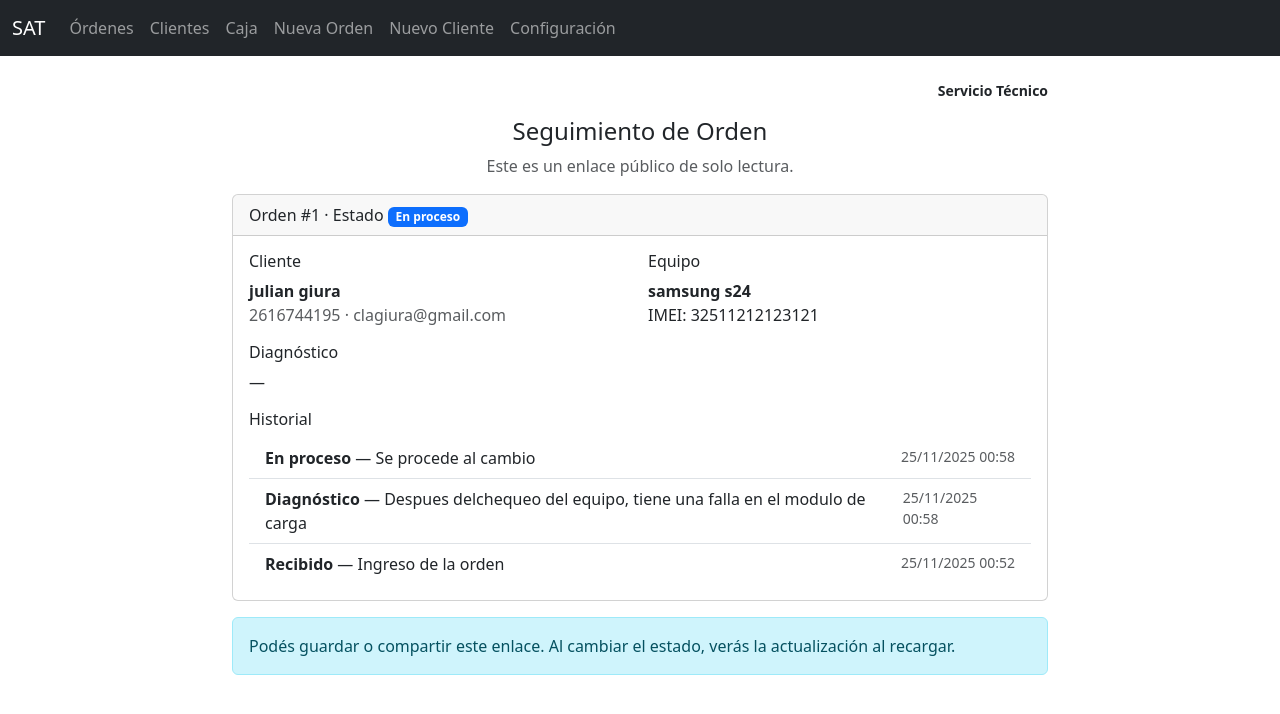
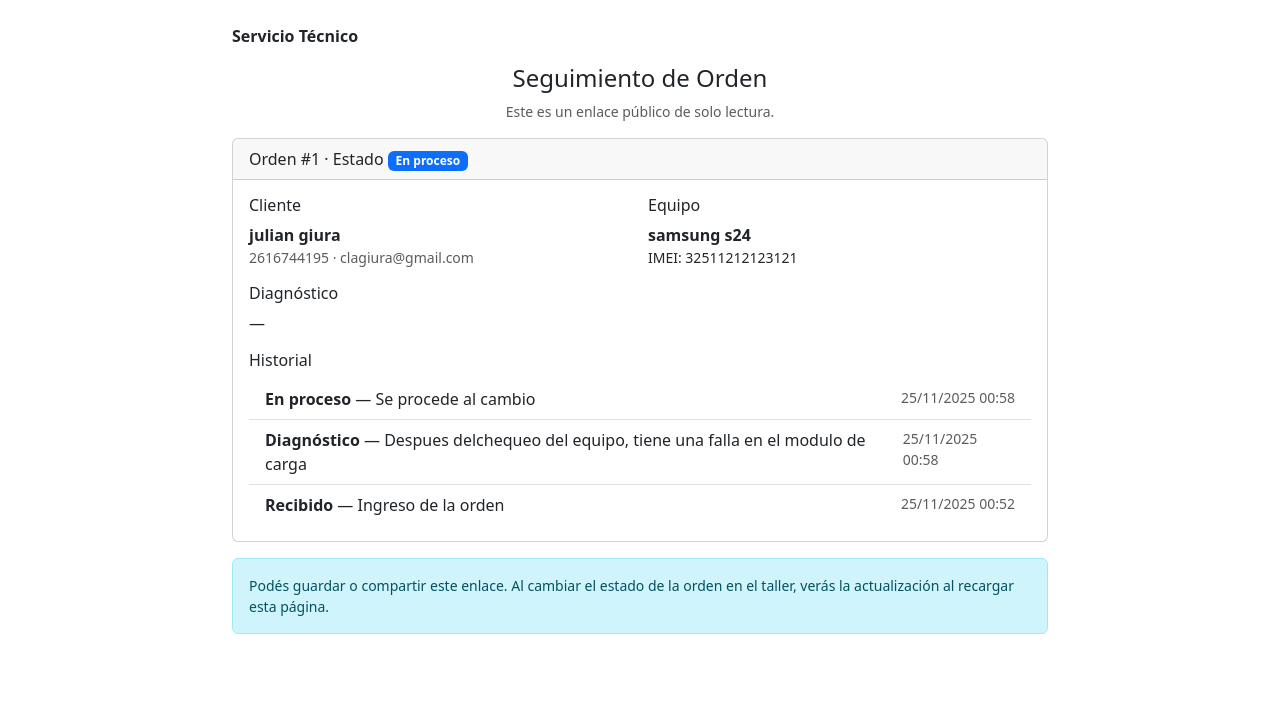
Before and after one commit to JulianGIURA/Proyecto-sat-con-flask, a Flask app: a page that uses templates/public_order.html in a window 1280 px wide. Shown: the top 714 px of the page. Run offline with Flask 3, Linux system fonts and the light colour scheme.

Commit message:
public order solo lectura

```diff
--- a/templates/public_order.html
+++ b/templates/public_order.html
@@ -1,29 +1,41 @@
-{% extends "base.html" %}
-{% block content %}
-<div class="container py-4" style="max-width: 840px;">
+<!doctype html>
+<html lang="es">
+<head>
+  <meta charset="utf-8">
+  <meta name="viewport" content="width=device-width, initial-scale=1">
+  <title>Orden #{{ order.id }} - Seguimiento</title>
+  <link href="https://cdn.jsdelivr.net/npm/bootstrap@5.3.3/dist/css/bootstrap.min.css" rel="stylesheet">
+  <style>
+    body { padding: 1.5rem; }
+  </style>
+</head>
+<body>
 
-  <!-- Encabezado con logo + datos -->
+<div class="container" style="max-width: 840px;">
+
+  <!-- Encabezado con logo + datos, pero SIN menú -->
   <div class="d-flex justify-content-between align-items-center mb-3">
     <div>
-      {% if settings and settings.logo_filename %}
-        <img
-          src="{{ url_for('static', filename='uploads/' ~ settings.logo_filename) }}"
-          alt="Logo"
-          style="max-height: 60px;"
-        >
+      <div class="fw-bold">{{ settings.empresa or 'Servicio Técnico' }}</div>
+      {% if settings.direccion %}<div class="small text-muted">{{ settings.direccion }}</div>{% endif %}
+      {% if settings.telefono or settings.email %}
+        <div class="small text-muted">
+          {{ settings.telefono }}{% if settings.telefono and settings.email %} · {% endif %}{{ settings.email }}
+        </div>
       {% endif %}
     </div>
-    <div class="text-end small">
-      <div class="fw-bold">{{ settings.empresa or 'Servicio Técnico' }}</div>
-      {% if settings and settings.direccion %}<div>{{ settings.direccion }}</div>{% endif %}
-      {% if settings and settings.telefono %}<div>{{ settings.telefono }}</div>{% endif %}
-      {% if settings and settings.email %}<div>{{ settings.email }}</div>{% endif %}
-    </div>
+    {% if settings.logo_filename %}
+      <img
+        src="{{ url_for('static', filename='uploads/' ~ settings.logo_filename) }}"
+        alt="Logo"
+        style="max-height: 60px;"
+      >
+    {% endif %}
   </div>
 
   <div class="text-center mb-3">
     <h4>Seguimiento de Orden</h4>
-    <div class="text-muted">Este es un enlace público de solo lectura.</div>
+    <div class="text-muted small">Este es un enlace público de solo lectura.</div>
   </div>
 
   <div class="card mb-3">
@@ -36,7 +48,7 @@
       <div class="col-md-6">
         <h6>Cliente</h6>
         <div><strong>{{ order.client.nombre }}</strong></div>
-        <div class="text-muted">
+        <div class="text-muted small">
           {{ order.client.telefono or 'Sin teléfono' }}
           ·
           {{ order.client.email or 'Sin email' }}
@@ -46,7 +58,7 @@
       <div class="col-md-6">
         <h6>Equipo</h6>
         <div><strong>{{ order.marca }} {{ order.modelo }}</strong></div>
-        <div>IMEI: {{ order.imei or '—' }}</div>
+        <div class="small">IMEI: {{ order.imei or '—' }}</div>
       </div>
 
       <div class="col-md-12">
@@ -70,7 +82,8 @@
                   'entregado':'Entregado',
                   'cancelado':'Cancelado'
                 }[h.estado] if h.estado in [
-                  'recibido','diagnostico','en_proceso','esperando_repuestos','listo','entregado','cancelado'
+                  'recibido','diagnostico','en_proceso',
+                  'esperando_repuestos','listo','entregado','cancelado'
                 ] else h.estado }}
               </strong>
               — {{ h.nota or '' }}
@@ -87,8 +100,8 @@
     </div>
   </div>
 
-  <div class="alert alert-info">
-    Podés guardar o compartir este enlace. Al cambiar el estado, verás la actualización al recargar.
+  <div class="alert alert-info small">
+    Podés guardar o compartir este enlace. Al cambiar el estado de la orden en el taller, verás la actualización al recargar esta página.
   </div>
 
   {% if settings and settings.condiciones %}
@@ -101,4 +114,6 @@
   {% endif %}
 
 </div>
-{% endblock %}
+
+</body>
+</html>
```
